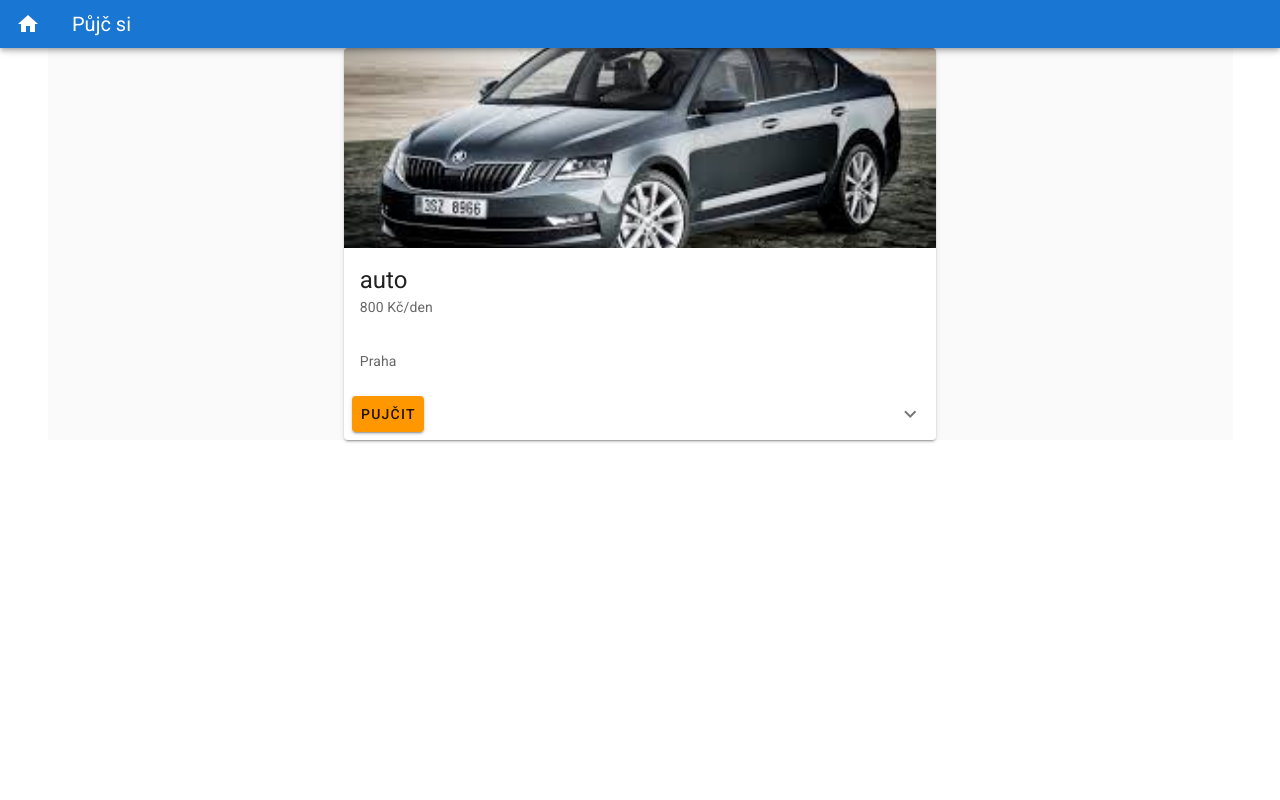
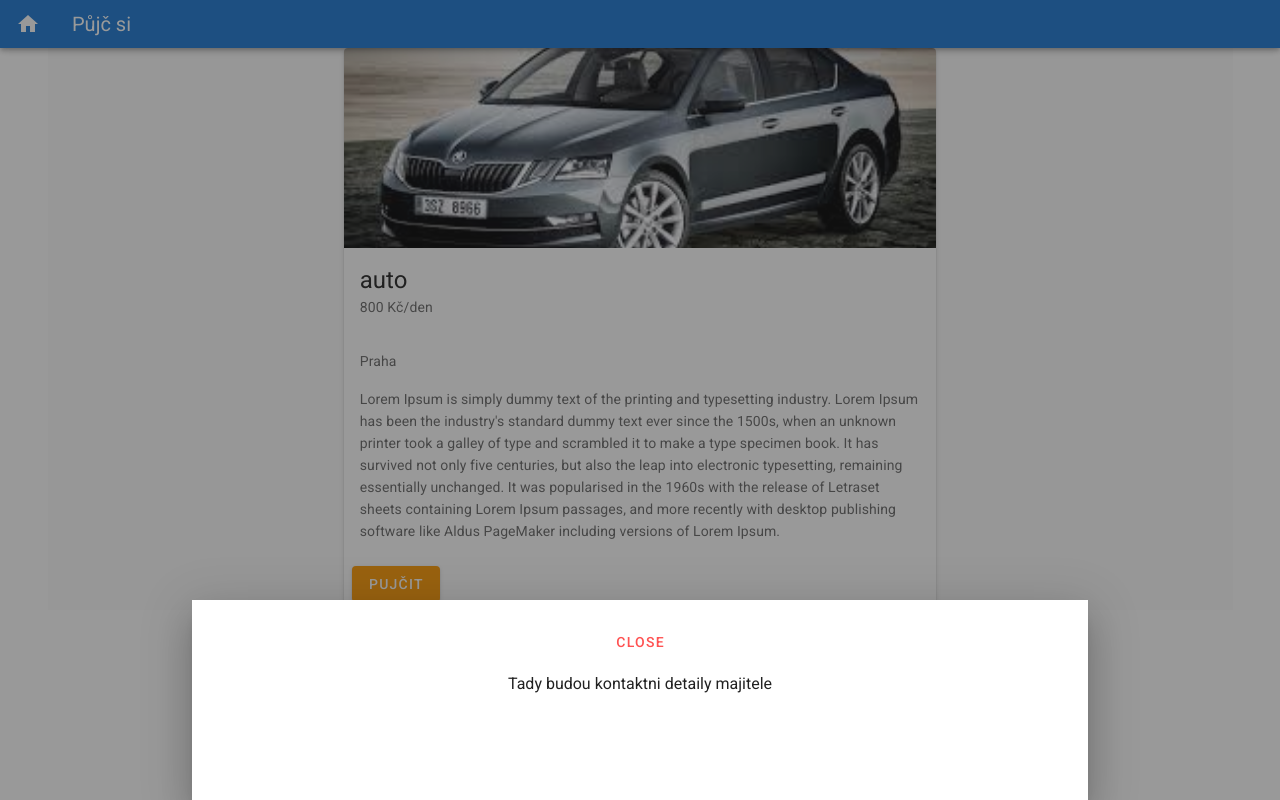
Before and after one commit to Marina2021/Pujcovna_SharingIsCaring, a Vue app: page /detail/1 in a window 1280 px wide. Both pictures are taken after a click on the button "PUJČIT". Built offline with nearby package versions, Linux system fonts and the light colour scheme.

Commit message:
popis visible

```diff
--- a/src/views/Detail.vue
+++ b/src/views/Detail.vue
@@ -5,27 +5,39 @@
         <v-img v-bind:src="`/fotky_projekt_DA/${zobrazPolozku.images}`" height="200px"></v-img>
 
         <v-card-title class="headline" v-text="zobrazPolozku.nazev">
-           <!--<div>
+          <!--<div>
             <div class="headline">{{ zobrazPolozku.nazev }}</div>
             <span class="grey--text">{{ zobrazPolozku.cena }}</span>
             <span class="grey--text">{{ zobrazPolozku.mesto }}</span>
-          </div> -->
+          </div>-->
         </v-card-title>
 
-        <v-card-subtitle>{{ zobrazPolozku.cena }} Kč/den </v-card-subtitle>
+        <v-card-subtitle>{{ zobrazPolozku.cena }} Kč/den</v-card-subtitle>
         <v-card-subtitle>{{ zobrazPolozku.mesto }}</v-card-subtitle>
+        <v-card-text>{{ zobrazPolozku.popis }}</v-card-text>
         <v-card-actions>
-          <!-- <v-btn flat>{{ zobrazPolozku.mesto }}</v-btn> -->
-          <v-btn flat color="orange">Pujčit</v-btn>
+          <!-- <v-btn flat>{{ zobrazPolozku.mesto }}</v-btn>
+          <v-btn flat color="orange">Pujčit</v-btn>-->
+          <div class="text-center">
+            <v-bottom-sheet v-model="sheet" inset>
+              <template v-slot:activator="{ on, attrs }">
+                <v-btn color="orange" dark v-bind="attrs" v-on="on">Pujčit</v-btn>
+              </template>
+              <v-sheet class="text-center" height="200px">
+                <v-btn class="mt-6" text color="error" @click="sheet = !sheet">close</v-btn>
+                <div class="my-3">Tady budou kontaktni detaily majitele</div>
+              </v-sheet>
+            </v-bottom-sheet>
+          </div>
           <v-spacer></v-spacer>
-          <v-btn icon @click="show = !show">
+          <!-- <v-btn icon @click="show = !show">
             <v-icon>{{ show ? 'mdi-chevron-up' : 'mdi-chevron-down' }}</v-icon>
-          </v-btn>
+          </v-btn> -->
         </v-card-actions>
 
-        <v-slide-y-transition>
+        <!-- <v-slide-y-transition>
           <v-card-text v-show="show">{{ zobrazPolozku.popis }}</v-card-text>
-        </v-slide-y-transition>
+        </v-slide-y-transition>-->
       </v-card>
     </v-flex>
   </v-layout>
@@ -40,7 +52,6 @@ export default {
   data() {
     return {
       products: Data.products,
-      show: false
     };
   },
   computed: {
```
